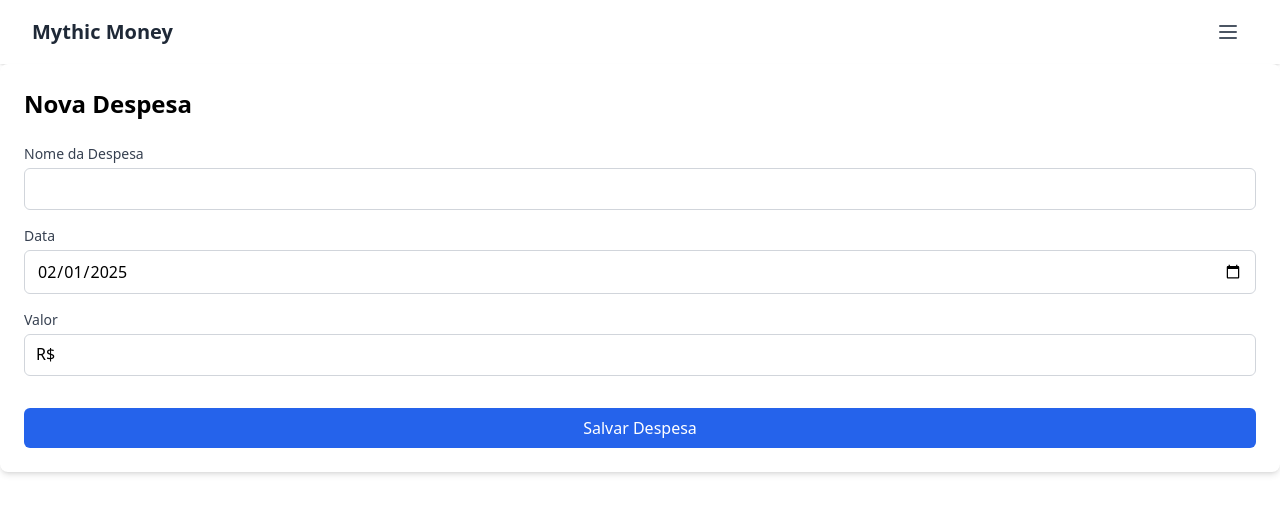
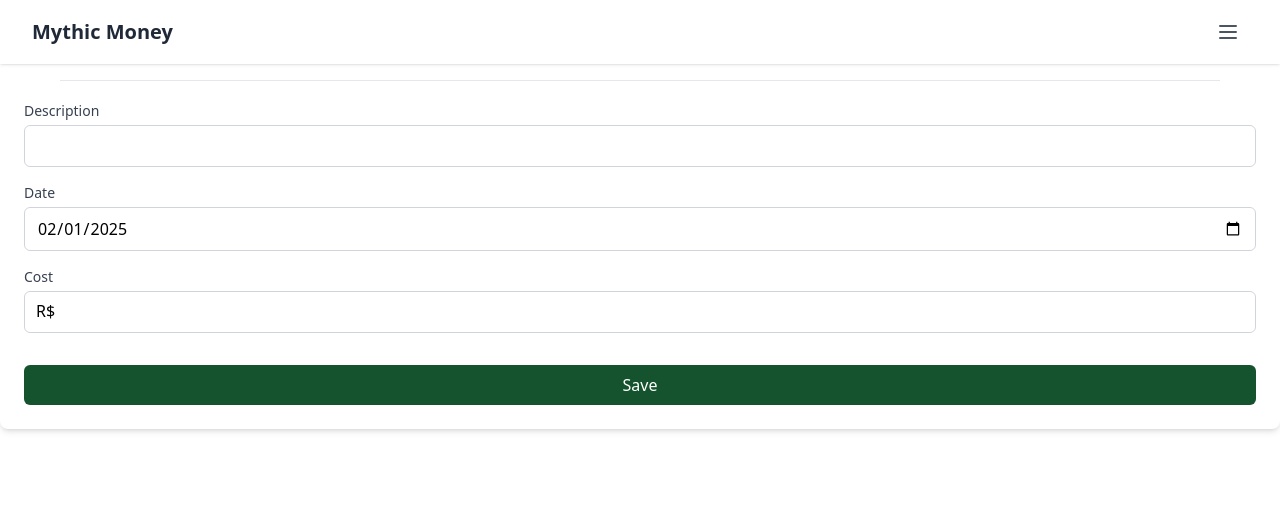
Before and after one commit to charles-dias/mythic-money-app, an Angular app: page /expenses/new in a window 1280 px wide. Shown: the top 514 px of the page. Built offline with nearby package versions, Linux system fonts and the light colour scheme.

Commit message:
feat: add shared widget component and update expense form UI, improve routing and styles

```diff
--- a/package.json
+++ b/package.json
@@ -15,6 +15,7 @@
     "@angular/compiler": "^18.2.0",
     "@angular/core": "^18.2.0",
     "@angular/forms": "^18.2.0",
+    "@angular/material-moment-adapter": "^19.1.2",
     "@angular/platform-browser": "^18.2.0",
     "@angular/platform-browser-dynamic": "^18.2.0",
     "@angular/router": "^18.2.0",
--- a/src/app/app.routes.ts
+++ b/src/app/app.routes.ts
@@ -1,7 +1,5 @@
 import { Routes } from '@angular/router';
 import { HomeComponent } from '@features/home/components/home.component';
-import { WidgetComponent } from '@features/widget/components/widget.component';
-import { AppComponent } from '@app/app.component';
 import { ExpenseFormComponent } from './features/expenses/components/expense-form/expense-form.component';
 
 export const routes: Routes = [
--- a/src/app/features/expenses/components/expense-form/expense-form.component.html
+++ b/src/app/features/expenses/components/expense-form/expense-form.component.html
@@ -1,11 +1,12 @@
 <div class="p-6 bg-white rounded-lg shadow-md">
-  <h2 class="text-2xl font-semibold mb-6">Nova Despesa</h2>
+  <h2 class="text-2xl font-semibold mb-6 text-center">New Expense</h2>
+  <hr class="mb-5 mx-9" />
 
   <form [formGroup]="expenseForm" (ngSubmit)="onSubmit()" class="space-y-4">
     <!-- Nome -->
     <div>
       <label for="name" class="block text-sm font-medium text-gray-700 mb-1">
-        Nome da Despesa
+        Description
       </label>
       <input
         type="text"
@@ -15,14 +16,14 @@
         [class.border-red-500]="isFieldInvalid('name')"
       />
       <span *ngIf="isFieldInvalid('name')" class="text-sm text-red-500">
-        Nome é obrigatório
+        Name is required
       </span>
     </div>
 
     <!-- Data -->
     <div>
       <label for="date" class="block text-sm font-medium text-gray-700 mb-1">
-        Data
+        Date
       </label>
       <input
         type="date"
@@ -35,7 +36,7 @@
     <!-- Valor -->
     <div>
       <label for="amount" class="block text-sm font-medium text-gray-700 mb-1">
-        Valor
+        Cost
       </label>
       <div class="relative">
         <span class="absolute left-3 top-2">R$</span>
@@ -49,7 +50,7 @@
         />
       </div>
       <span *ngIf="isFieldInvalid('amount')" class="text-sm text-red-500">
-        Valor é obrigatório
+        Cost is required
       </span>
     </div>
 
@@ -57,10 +58,9 @@
     <div class="pt-4">
       <button
         type="submit"
-        class="w-full bg-blue-600 text-white py-2 px-4 rounded-md hover:bg-blue-700 focus:outline-none focus:ring-2 focus:ring-blue-500"
-        [disabled]="expenseForm.invalid"
+        class="w-full bg-green-900 text-white py-2 px-4 rounded-md hover:bg-green-950 focus:outline-none focus:ring-2 focus:ring-green-900"
       >
-        Salvar Despesa
+        Save
       </button>
     </div>
   </form>
--- a/src/app/features/expenses/components/expense-form/expense-form.component.ts
+++ b/src/app/features/expenses/components/expense-form/expense-form.component.ts
@@ -48,7 +48,12 @@ export class ExpenseFormComponent {
   }
 
   onSubmit(): void {
-    if (this.expenseForm.valid) {
+    // Se o formulário estiver inválido, marca todos os controles como touched para exibir os erros
+    if (this.expenseForm.invalid) {
+      this.expenseForm.markAllAsTouched();
+      return;
+    }
+
     const formValue = this.expenseForm.value;
 
     const expense = {
@@ -61,4 +66,3 @@ export class ExpenseFormComponent {
     // Aqui você chamaria seu serviço para salvar a despesa
   }
 }
-}
--- a/src/app/features/home/components/home.component.html
+++ b/src/app/features/home/components/home.component.html
@@ -1 +1,24 @@
-<app-widget [data]="widgetData" />
+<!-- Container principal com altura da tela e sem scroll -->
+<div class="h-screen overflow-hidden relative">
+  <!-- Conteúdo abaixo da navbar (usando padding-top para compensar a altura da navbar) -->
+  <div class="pt-16 flex flex-col h-full">
+    <!-- Área principal -->
+    <main class="flex-grow p-6">
+      <h1 class="text-3xl font-bold text-center">Expense Report</h1>
+      <hr class="mx-9 mt-5 mb-7" />
+      <app-widget [data]="widgetData" />
+    </main>
+
+    <!-- Rodapé -->
+    <footer class="bg-gray-100 p-4 text-center">© 2025 - Meu Aplicativo</footer>
+  </div>
+</div>
+
+<!-- Botão flutuante redondo no canto inferior direito -->
+<a
+  routerLink="/expenses/new"
+  class="fixed bottom-20 right-5 bg-green-600 hover:bg-green-700 text-white rounded-full w-16 h-16 flex items-center justify-center shadow-lg"
+  title="Nova Despesa"
+>
+  <span class="text-2xl">+</span>
+</a>
--- a/src/app/features/home/components/home.component.ts
+++ b/src/app/features/home/components/home.component.ts
@@ -1,5 +1,5 @@
 import { Component } from '@angular/core';
-import { WidgetComponent } from '@app/features/widget/components/widget.component';
+import { WidgetComponent } from '@shared/components/widget/components/widget.component';
 
 @Component({
   selector: 'app-home',
--- a/src/app/shared/components/nav-header/nav-header.component.html
+++ b/src/app/shared/components/nav-header/nav-header.component.html
@@ -1,4 +1,4 @@
-<nav class="bg-white shadow">
+<nav class="bg-white shadow fixed top-0 left-0 right-0 z-10 mb-1">
   <div class="max-w-7xl mx-auto px-4 sm:px-6 lg:px-8">
     <div class="flex justify-between h-16 items-center">
       <!-- Logo/Title section -->
--- a/src/app/features/widget/components/widget.component.html
+++ b/src/app/shared/components/widget/components/widget.component.html
@@ -1,4 +1,4 @@
-<div class="flex flex-col justify-between gap-5 m-10">
+<div class="flex flex-col justify-between gap-5 mt-5">
   <div
     *ngFor="let item of data"
     class="bg-gray-50 rounded-lg p-4 shadow-md min-w-[120px] text-center hover:shadow-lg transition-shadow duration-300"
```
Also changed, not shown: src/app/shared/components/widget/components/widget.component.css (added), src/app/shared/components/widget/components/widget.component.ts (renamed from src/app/features/widget/components/widget.component.ts), 1 other file (tests, documents, lock files or other folders). Lines whose indentation alone changed are shown as unchanged.
